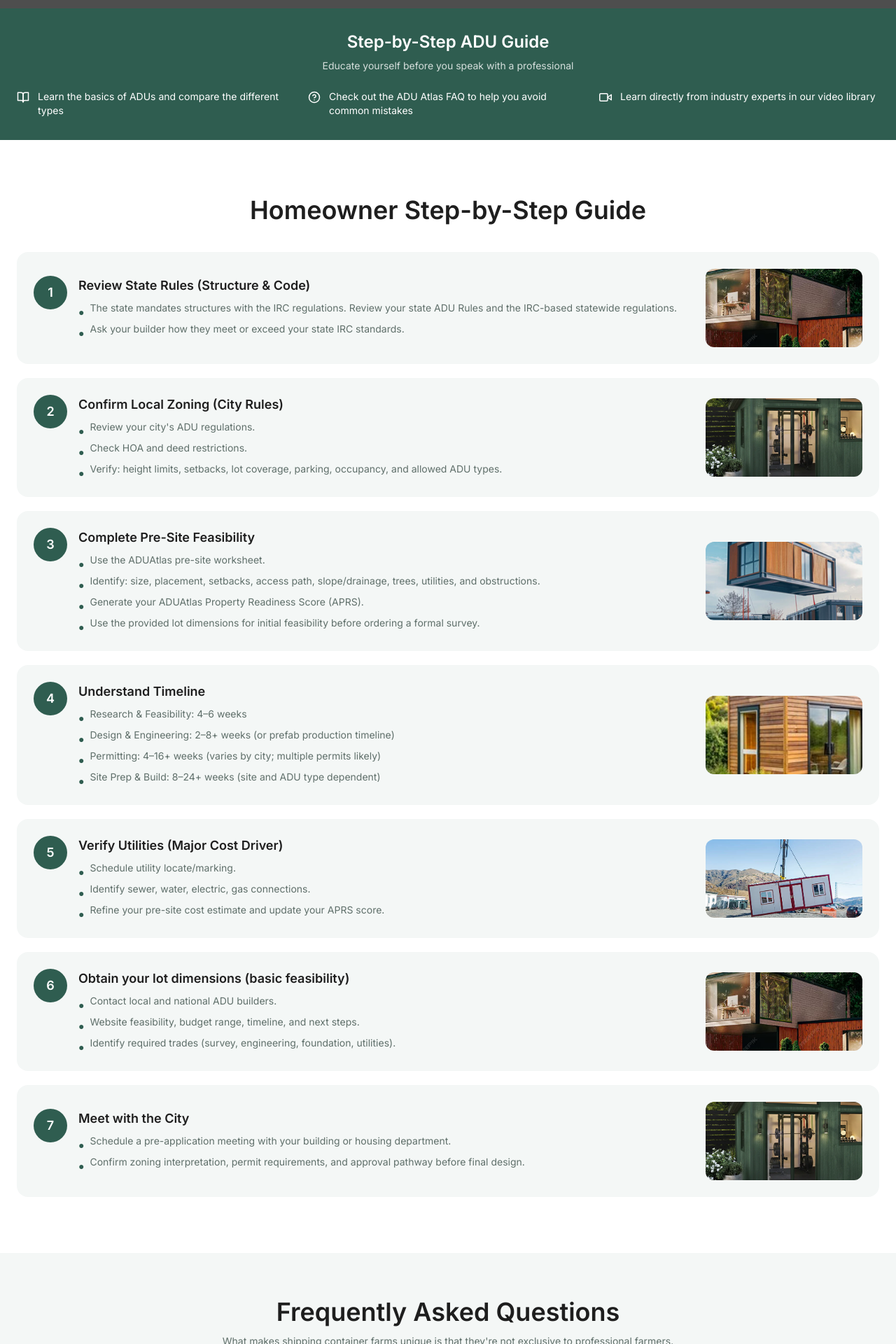
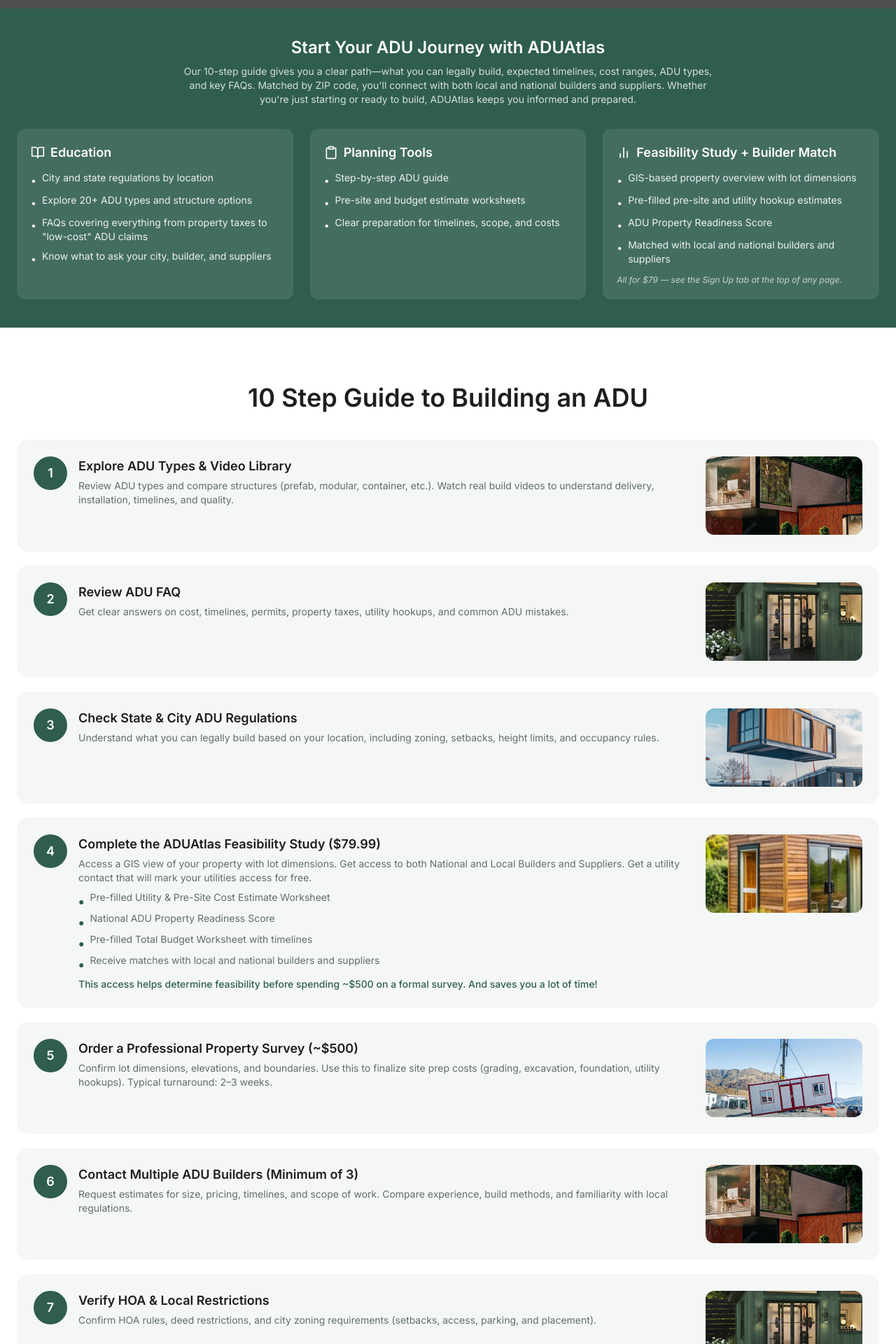
Before and after one commit to resogenesis/aduatlas, a React (Vite) app: page /how-to-adu in a window 1280 px wide. Shown: the part 440-2360 px from the top of the page at 70% size. Built offline with nearby package versions, Linux system fonts and the light colour scheme; grey boxes are pictures that could not be loaded.

Commit message:
Apply web copy: homepage hero, How to ADU 10-step guide, ADU Types intro, Video Library intro

```diff
--- a/src/components/home/ChooseAtlas.jsx
+++ b/src/components/home/ChooseAtlas.jsx
@@ -12,23 +12,23 @@
 const features = [
     {
         icon: RiVerifiedBadgeLine,
-        title: "Planning Tools",
-        desc: "Use our pre-populated pre-site estimate worksheets and feasibility study",
+        title: "Comprehensive Rules Database",
+        desc: "Access up-to-date ADU regulations by state, city, and ZIP code.",
     },
     {
         icon: FiSearch,
-        title: "City and State Regulations",
-        desc: "State equals Structure. City mandates everything else.",
+        title: "ADU Type Education",
+        desc: "Explore 25+ ADU types and structures.",
     },
     {
         icon: IoDocumentTextOutline,
-        title: "ADU Type Education",
-        desc: "Explore over 20 different ADU types here",
+        title: "Planning Tools",
+        desc: "Use our pre-populated pre-site estimate worksheets and feasibility study.",
     },
     {
         icon: IoTrendingUp,
         title: "Match with Pros",
-        desc: "Get matched with qualified professionals familiar with your city zoning",
+        desc: "Get matched with qualified professionals familiar with your city zoning.",
     },
 ];
 
@@ -40,15 +40,10 @@
             <div className="w-full flex flex-col gap-8 sm:gap-12">
                 {/* top content */}
                 <div className="space-y-4">
-                    <CommonSectionTitle text="Why Choose ADUAtlas" />
+                    <CommonSectionTitle text="Choose ADUAtlas Matters" />
 
                     <p className="text-secondary text-base sm:text-lg">
-                        ADUAtlas is a national platform that helps homeowners navigate every
-                        step of building an ADU. Our step-by-step guide provides clarity on
-                        what can be legally built, along with timelines, cost estimates, ADU
-                        types, and key FAQs. We also match homeowners by ZIP code with both
-                        local and national builders and suppliers. Whether you are just
-                        starting or ready to build, ADUAtlas guides you through the process.
+                        ADUAtlas is a national marketplace that helps homeowners understand local ADU rules and matches them with builders and suppliers. Whether you're just starting or ready to build, ADUAtlas walks you through every step of the ADU process designed for homeowners. Real-time access to local ADU regulations, over 25 ADU types and structures, and our ADU Readiness score. If you are buying, selling, or building an ADU.
                     </p>
                 </div>
 
--- a/src/pages/HowToAdu.jsx
+++ b/src/pages/HowToAdu.jsx
@@ -1,4 +1,4 @@
-import { FiBookOpen, FiHelpCircle, FiVideo } from "react-icons/fi";
+import { FiBookOpen, FiClipboard, FiBarChart2 } from "react-icons/fi";
 import PageHeader from "../components/common/PageHeader";
 import AduCTA from "../components/common/AduCTA";
 import Accordion from "../components/common/Accordion";
@@ -9,81 +9,103 @@
 import img4 from "../assets/home/how_it_works.png";
 import img5 from "../assets/home/container_img.png";
 
+const categories = [
+  {
+    icon: FiBookOpen,
+    title: "Education",
+    bullets: [
+      "City and state regulations by location",
+      "Explore 20+ ADU types and structure options",
+      "FAQs covering everything from property taxes to \"low-cost\" ADU claims",
+      "Know what to ask your city, builder, and suppliers",
+    ],
+  },
+  {
+    icon: FiClipboard,
+    title: "Planning Tools",
+    bullets: [
+      "Step-by-step ADU guide",
+      "Pre-site and budget estimate worksheets",
+      "Clear preparation for timelines, scope, and costs",
+    ],
+  },
+  {
+    icon: FiBarChart2,
+    title: "Feasibility Study + Builder Match",
+    bullets: [
+      "GIS-based property overview with lot dimensions",
+      "Pre-filled pre-site and utility hookup estimates",
+      "ADU Property Readiness Score",
+      "Matched with local and national builders and suppliers",
+    ],
+    note: "All for $79 — see the Sign Up tab at the top of any page.",
+  },
+];
+
+const imgs = [img1, img2, img3, img4, img5, img1, img2, img3, img4, img5];
+
 const steps = [
   {
     n: "1",
-    title: "Review State Rules (Structure & Code)",
-    bullets: [
-      "The state mandates structures with the IRC regulations. Review your state ADU Rules and the IRC-based statewide regulations.",
-      "Ask your builder how they meet or exceed your state IRC standards.",
-    ],
-    img: img1,
+    title: "Explore ADU Types & Video Library",
+    desc: "Review ADU types and compare structures (prefab, modular, container, etc.). Watch real build videos to understand delivery, installation, timelines, and quality.",
   },
   {
     n: "2",
-    title: "Confirm Local Zoning (City Rules)",
-    bullets: [
-      "Review your city's ADU regulations.",
-      "Check HOA and deed restrictions.",
-      "Verify: height limits, setbacks, lot coverage, parking, occupancy, and allowed ADU types.",
-    ],
-    img: img2,
+    title: "Review ADU FAQ",
+    desc: "Get clear answers on cost, timelines, permits, property taxes, utility hookups, and common ADU mistakes.",
   },
   {
     n: "3",
-    title: "Complete Pre-Site Feasibility",
-    bullets: [
-      "Use the ADUAtlas pre-site worksheet.",
-      "Identify: size, placement, setbacks, access path, slope/drainage, trees, utilities, and obstructions.",
-      "Generate your ADUAtlas Property Readiness Score (APRS).",
-      "Use the provided lot dimensions for initial feasibility before ordering a formal survey.",
-    ],
-    img: img3,
+    title: "Check State & City ADU Regulations",
+    desc: "Understand what you can legally build based on your location, including zoning, setbacks, height limits, and occupancy rules.",
   },
   {
     n: "4",
-    title: "Understand Timeline",
+    title: "Complete the ADUAtlas Feasibility Study ($79.99)",
+    desc: "Access a GIS view of your property with lot dimensions. Get access to both National and Local Builders and Suppliers. Get a utility contact that will mark your utilities access for free.",
     bullets: [
-      "Research & Feasibility: 4–6 weeks",
-      "Design & Engineering: 2–8+ weeks (or prefab production timeline)",
-      "Permitting: 4–16+ weeks (varies by city; multiple permits likely)",
-      "Site Prep & Build: 8–24+ weeks (site and ADU type dependent)",
+      "Pre-filled Utility & Pre-Site Cost Estimate Worksheet",
+      "National ADU Property Readiness Score",
+      "Pre-filled Total Budget Worksheet with timelines",
+      "Receive matches with local and national builders and suppliers",
     ],
-    img: img4,
+    note: "This access helps determine feasibility before spending ~$500 on a formal survey. And saves you a lot of time!",
   },
   {
     n: "5",
-    title: "Verify Utilities (Major Cost Driver)",
-    bullets: [
-      "Schedule utility locate/marking.",
-      "Identify sewer, water, electric, gas connections.",
-      "Refine your pre-site cost estimate and update your APRS score.",
-    ],
-    img: img5,
+    title: "Order a Professional Property Survey (~$500)",
+    desc: "Confirm lot dimensions, elevations, and boundaries. Use this to finalize site prep costs (grading, excavation, foundation, utility hookups). Typical turnaround: 2–3 weeks.",
   },
   {
     n: "6",
-    title: "Obtain your lot dimensions (basic feasibility)",
-    bullets: [
-      "Contact local and national ADU builders.",
-      "Website feasibility, budget range, timeline, and next steps.",
-      "Identify required trades (survey, engineering, foundation, utilities).",
-    ],
-    img: img1,
+    title: "Contact Multiple ADU Builders (Minimum of 3)",
+    desc: "Request estimates for size, pricing, timelines, and scope of work. Compare experience, build methods, and familiarity with local regulations.",
   },
   {
     n: "7",
-    title: "Meet with the City",
-    bullets: [
-      "Schedule a pre-application meeting with your building or housing department.",
-      "Confirm zoning interpretation, permit requirements, and approval pathway before final design.",
-    ],
-    img: img2,
+    title: "Verify HOA & Local Restrictions",
+    desc: "Confirm HOA rules, deed restrictions, and city zoning requirements (setbacks, access, parking, and placement).",
+  },
+  {
+    n: "8",
+    title: "Finalize Budget & Site Plan",
+    desc: "Refine your total project cost and align with your builder on scope, layout, and site plan based on survey results and regulations.",
+  },
+  {
+    n: "9",
+    title: "Submit Plans & Apply for Permits",
+    desc: "Work with your builder or city to submit plans and secure permits for site prep, utilities, and construction.",
+  },
+  {
+    n: "10",
+    title: "Build, Inspect, and Obtain Certificate of Occupancy",
+    desc: "Construction begins. Inspections occur at required stages (varies by city). Upon completion, pass final inspection and obtain a Certificate of Occupancy.",
   },
 ];
 
 const faqs = [
-  { q: "What is an ADU?", a: "An Accessory Dwelling Unit (ADU) is a secondary residential unit located on a residential property. ADUs can be attached or detached and typically include a kitchen, bathroom, and living area. ADUs are often referred to by other names such as tiny house, casita, backyard cottage, granny flat, or backyard home, depending on region and design." },
+  { q: "What is an ADU?", a: "An Accessory Dwelling Unit (ADU) is a secondary residential unit located on a residential property. ADUs can be attached or detached and typically include a kitchen, bathroom, and living area." },
   { q: "Why do zoning laws vary by state and city?", a: "Each state sets broad structural standards (IRC), but cities layer their own zoning rules on top — setbacks, height limits, lot coverage, parking, and occupancy requirements all vary by municipality." },
   { q: "Can I buy a cheap ADU online (Amazon, imported units, etc.)?", a: "You can, but imported or low-cost units often don't meet local building codes, IRC standards, or zoning requirements. Always verify compliance before purchasing." },
   { q: "Do builders listed on ADUAtlas know my local zoning?", a: "Builders on ADUAtlas are matched by ZIP code and are familiar with local zoning and permitting requirements in your area." },
@@ -103,25 +125,34 @@
     <div>
       <PageHeader
         title="How to ADU"
-        subtitle="Whether you are ready to build or just starting out ADU Atlas walks you through the process. Utilize the ADUAtlas worksheet to prepare to speak with a builder or to prepare an ADU Ready score, whether building, buying or selling an ADU."
+        subtitle="Whether you are ready to build or just starting out, ADU Atlas walks you through the process. Utilize the ADUAtlas worksheet to prepare to speak with a builder or to prepare an ADU Ready score, whether building, buying or selling an ADU."
         bg={heroImg}
       />
 
-      <section className="bg-[#2F5D50] py-8">
+      <section className="bg-[#2F5D50] py-8 sm:py-10">
         <div className="container mx-auto px-4 sm:px-6">
-          <h3 className="text-white text-xl sm:text-2xl font-semibold text-center mb-2">Step-by-Step ADU Guide</h3>
-          <p className="text-white/80 text-sm text-center mb-6">Educate yourself before you speak with a professional</p>
-          <div className="grid sm:grid-cols-3 gap-4">
-            {[
-              { icon: FiBookOpen, text: "Learn the basics of ADUs and compare the different types" },
-              { icon: FiHelpCircle, text: "Check out the ADU Atlas FAQ to help you avoid common mistakes" },
-              { icon: FiVideo, text: "Learn directly from industry experts in our video library" },
-            ].map((it, i) => {
-              const Icon = it.icon;
+          <h3 className="text-white text-xl sm:text-2xl font-semibold text-center mb-2">Start Your ADU Journey with ADUAtlas</h3>
+          <p className="text-white/80 text-sm text-center mb-8 max-w-3xl mx-auto">
+            Our 10-step guide gives you a clear path—what you can legally build, expected timelines, cost ranges, ADU types, and key FAQs. Matched by ZIP code, you'll connect with both local and national builders and suppliers. Whether you're just starting or ready to build, ADUAtlas keeps you informed and prepared.
+          </p>
+          <div className="grid md:grid-cols-3 gap-6">
+            {categories.map((cat) => {
+              const Icon = cat.icon;
               return (
-                <div key={i} className="flex items-start gap-3 text-white text-sm">
-                  <Icon className="shrink-0 mt-0.5 text-lg" />
-                  <span>{it.text}</span>
+                <div key={cat.title} className="bg-white/10 rounded-xl p-5">
+                  <div className="flex items-center gap-2 text-white mb-3">
+                    <Icon className="text-xl" />
+                    <h4 className="font-semibold text-lg">{cat.title}</h4>
+                  </div>
+                  <ul className="space-y-2">
+                    {cat.bullets.map((b, i) => (
+                      <li key={i} className="text-white/90 text-sm flex items-start gap-2">
+                        <span className="text-white mt-1 shrink-0">•</span>
+                        <span>{b}</span>
+                      </li>
+                    ))}
+                  </ul>
+                  {cat.note && <p className="text-white/70 text-xs mt-3 italic">{cat.note}</p>}
                 </div>
               );
             })}
@@ -130,14 +161,16 @@
       </section>
 
       <section className="container mx-auto px-4 sm:px-6 py-12 sm:py-20">
-        <h2 className="text-center text-3xl sm:text-4xl font-semibold text-primary mb-10">Homeowner Step-by-Step Guide</h2>
+        <h2 className="text-center text-3xl sm:text-4xl font-semibold text-primary mb-10">10 Step Guide to Building an ADU</h2>
         <div className="flex flex-col gap-5">
           {steps.map((s) => (
-            <div key={s.n} className="grid md:grid-cols-[1fr_auto] gap-4 items-center bg-[#F4F7F6] rounded-2xl p-4 sm:p-6">
+            <div key={s.n} className="grid md:grid-cols-[1fr_auto] gap-4 items-start bg-[#F4F7F6] rounded-2xl p-4 sm:p-6">
               <div className="flex gap-4">
                 <div className="w-12 h-12 shrink-0 rounded-full bg-[#2F5D50] text-white flex items-center justify-center font-semibold text-lg">{s.n}</div>
                 <div>
                   <h4 className="font-semibold text-lg text-primary">{s.title}</h4>
+                  <p className="text-secondary text-sm mt-1">{s.desc}</p>
+                  {s.bullets && (
                     <ul className="mt-2 space-y-1">
                       {s.bullets.map((b, i) => (
                         <li key={i} className="text-secondary text-sm flex items-start gap-2">
@@ -146,9 +179,11 @@
                         </li>
                       ))}
                     </ul>
+                  )}
+                  {s.note && <p className="text-[#2F5D50] text-sm mt-2 font-medium">{s.note}</p>}
                 </div>
               </div>
-              <img src={s.img} alt="" className="w-full md:w-56 h-32 md:h-28 object-cover rounded-xl" />
+              <img src={imgs[parseInt(s.n) - 1]} alt="" className="w-full md:w-56 h-32 md:h-28 object-cover rounded-xl" />
             </div>
           ))}
         </div>
@@ -157,7 +192,7 @@
       <section className="bg-[#F4F7F6] py-12 sm:py-16">
         <div className="container mx-auto px-4 sm:px-6 max-w-3xl">
           <h2 className="text-center text-3xl sm:text-4xl font-semibold text-primary mb-3">Frequently Asked Questions</h2>
-          <p className="text-center text-secondary text-sm mb-8">What makes shipping container farms unique is that they're not exclusive to professional farmers.</p>
+          <p className="text-center text-secondary text-sm mb-8">Common questions about building an ADU — answered clearly.</p>
           <Accordion items={faqs} />
         </div>
       </section>
```
Also changed, not shown: src/components/home/Hero.jsx (+2 -6 lines), src/pages/AduTypes.jsx (+12 -0 lines), src/pages/Videos.jsx (+13 -0 lines). Lines whose indentation alone changed are shown as unchanged.
